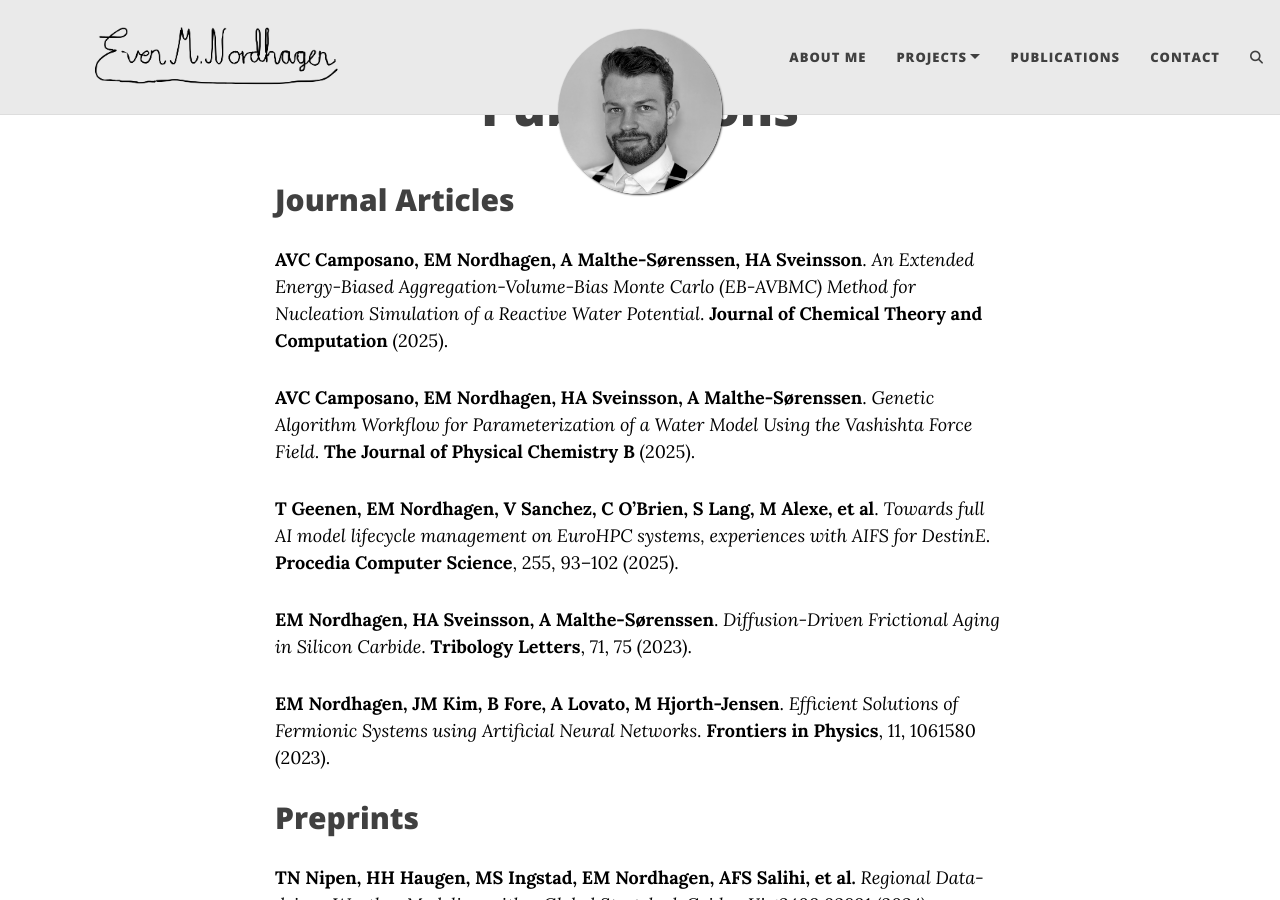
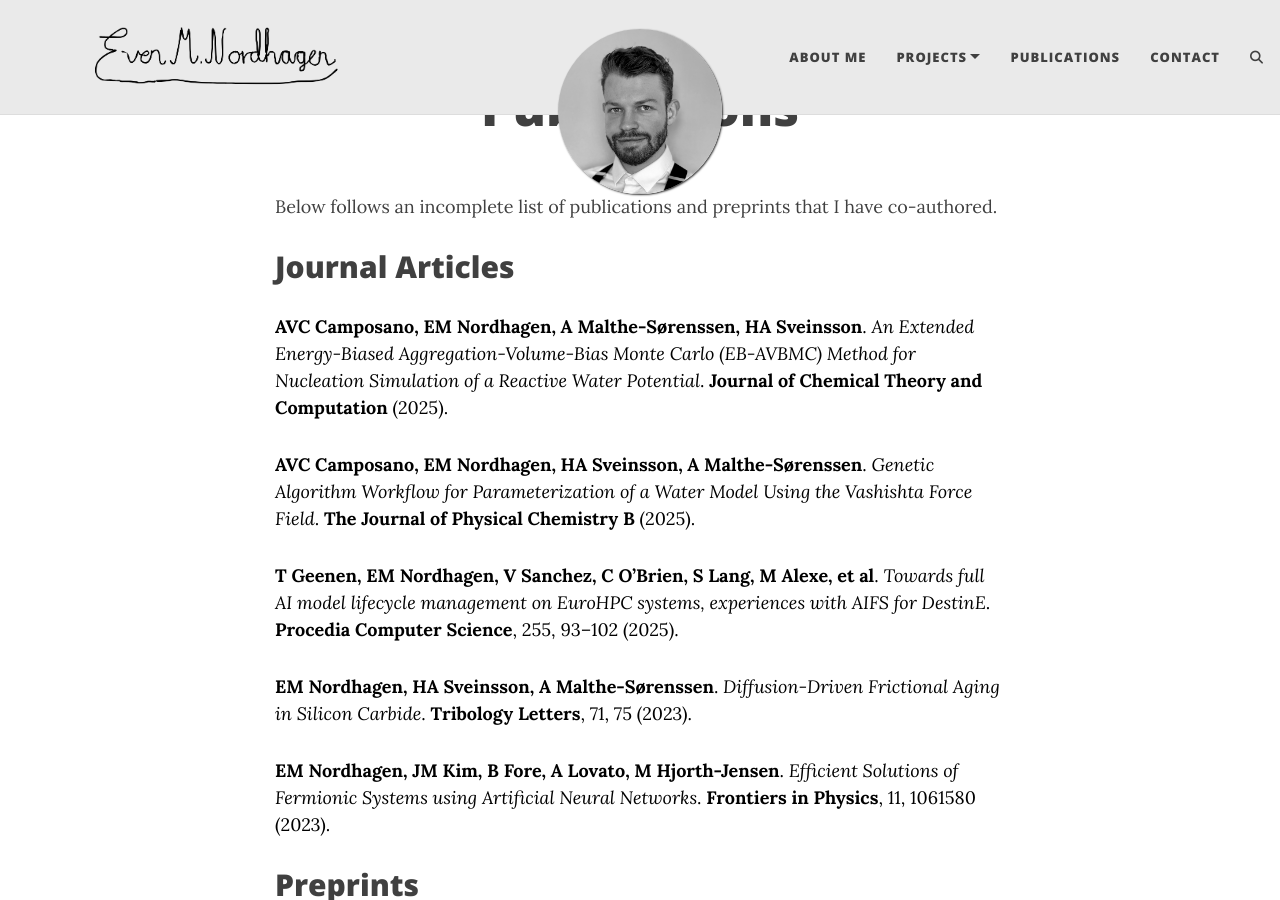
Before and after one commit to evenmn/evenmn.github.io, a Jekyll site: the page built from publications.md, in a window 1280 px wide and 900 px high. Built offline with Jekyll 4.4.1, drawn with Linux system fonts in a browser that asks for light colours; comment, search, counter and statistics services are not loaded.

Commit message:
Updated publications page
Signed-off-by: evenmn <evenmn@fys.uio.no>

```diff
--- a/publications.md
+++ b/publications.md
@@ -3,6 +3,8 @@ layout: page
 title: Publications
 subtitle:
 ---
+
+Below follows an incomplete list of publications and preprints that I have co-authored.
 
 ## Journal Articles
 
```
